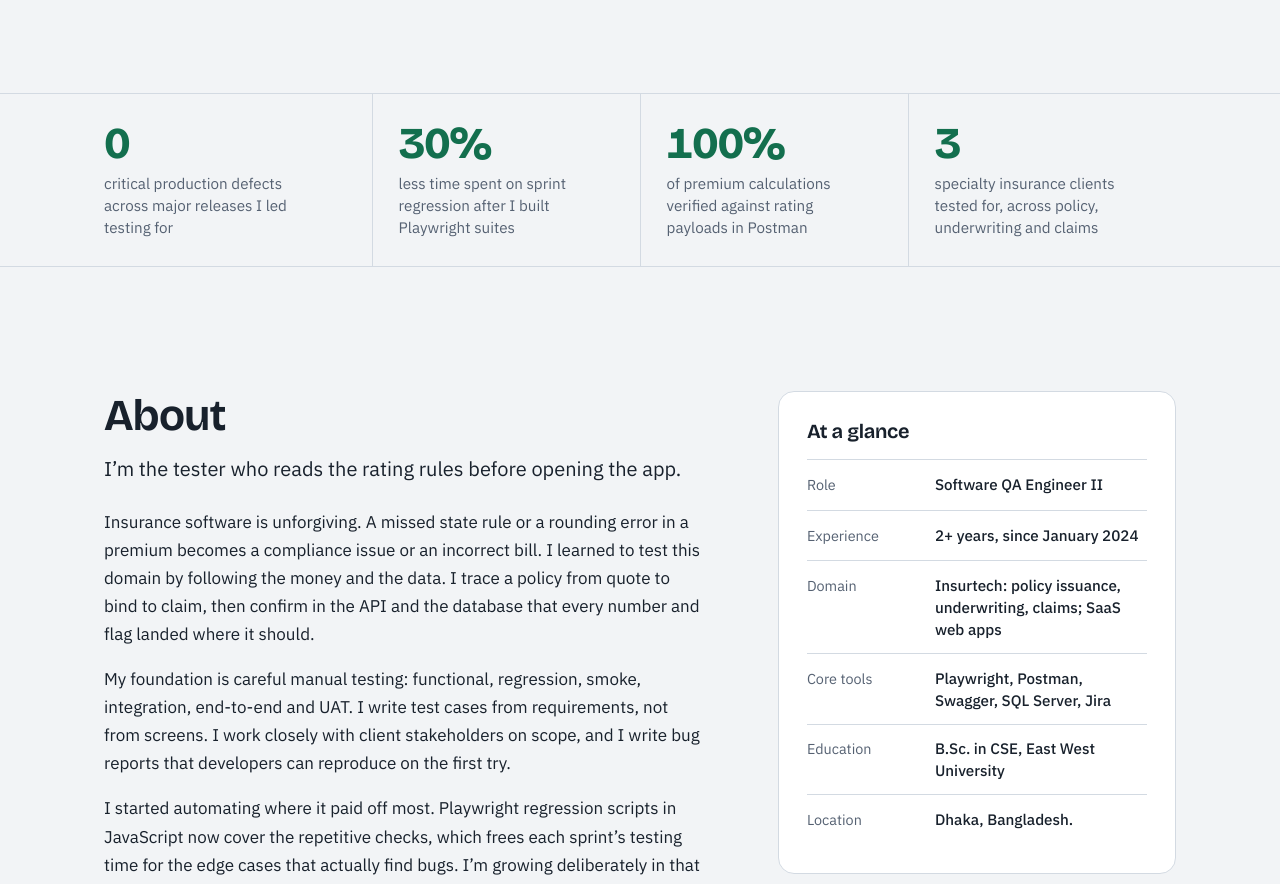
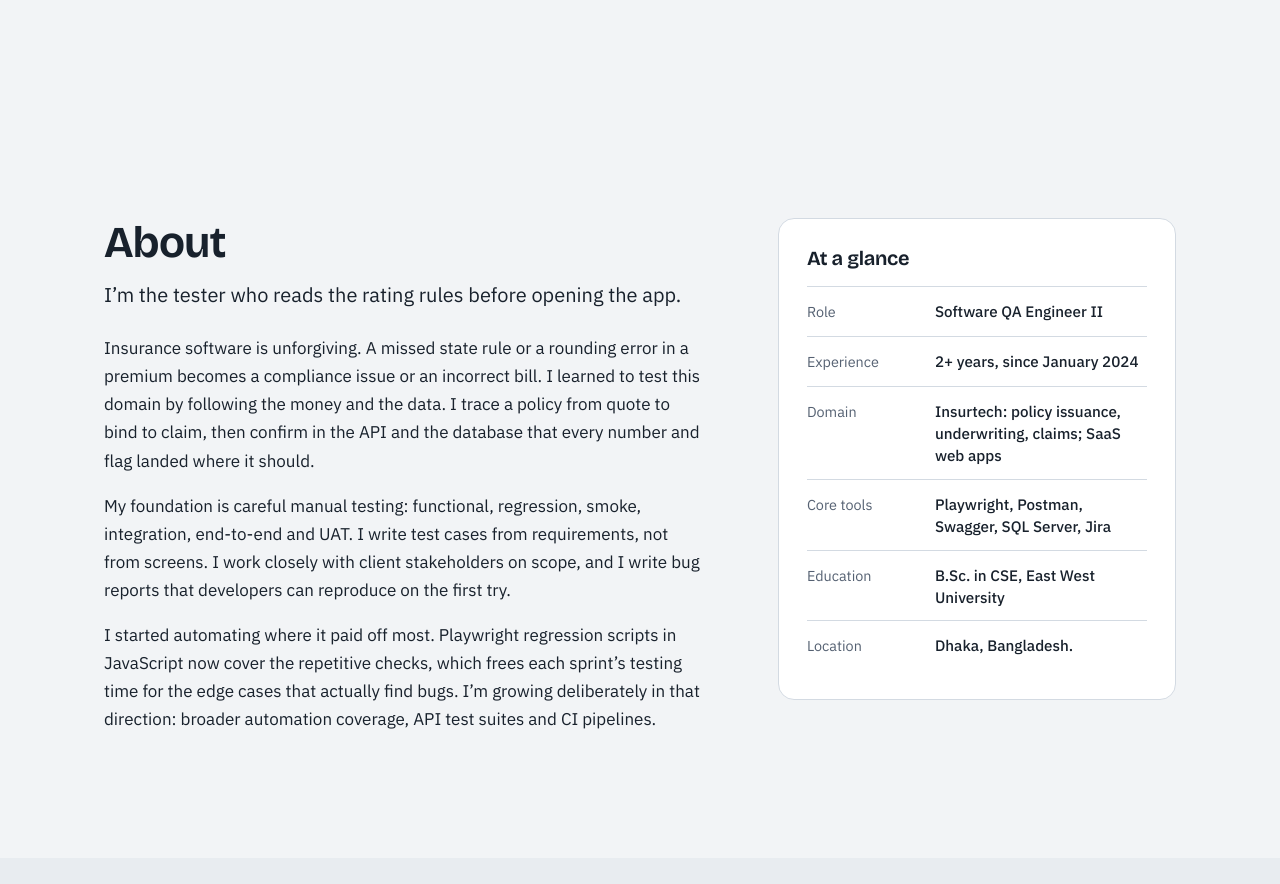
Before and after one commit to Sadia-Sultana-Bristy/Sadia-Sultana-Bristy.github.io, a plain HTML site: page index.html in a window 1280 px wide. Shown: the part 843-1727 px from the top of the page. Drawn offline with Linux system fonts and the light colour scheme.

Commit message:
Remove impact stats section

```diff
--- a/index.html
+++ b/index.html
@@ -190,31 +190,6 @@
 <span class="r-line r-sum"><span class="r-badge">6 passed</span> <span class="r-dim">(8.1s)</span></span></code></pre>
           <figcaption class="runner__caption">A representative run. Real client suites stay private.</figcaption>
         </figure>
-      </div>
-    </section>
-
-    <!-- ============================== IMPACT ============================== -->
-    <section class="impact" aria-labelledby="impact-title">
-      <div class="container">
-        <h2 id="impact-title" class="visually-hidden">Impact at a glance</h2>
-        <dl class="impact__list">
-          <div class="impact__item">
-            <dt>0</dt>
-            <dd>critical production defects across major releases I led testing for</dd>
-          </div>
-          <div class="impact__item">
-            <dt>30%</dt>
-            <dd>less time spent on sprint regression after I built Playwright suites</dd>
-          </div>
-          <div class="impact__item">
-            <dt>100%</dt>
-            <dd>of premium calculations verified against rating payloads in Postman</dd>
-          </div>
-          <div class="impact__item">
-            <dt>3</dt>
-            <dd>specialty insurance clients tested for, across policy, underwriting and claims</dd>
-          </div>
-        </dl>
       </div>
     </section>
 
```
